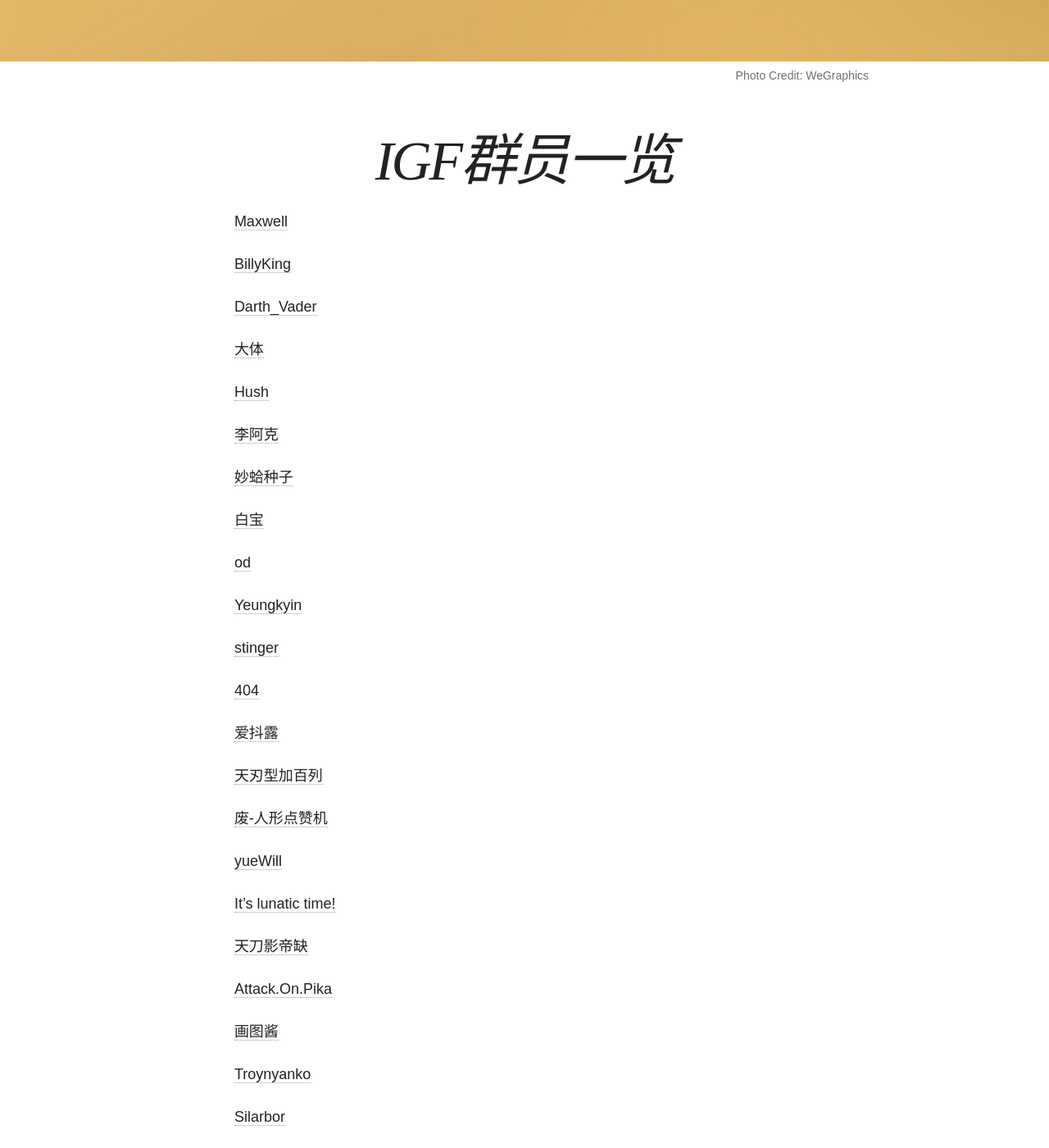
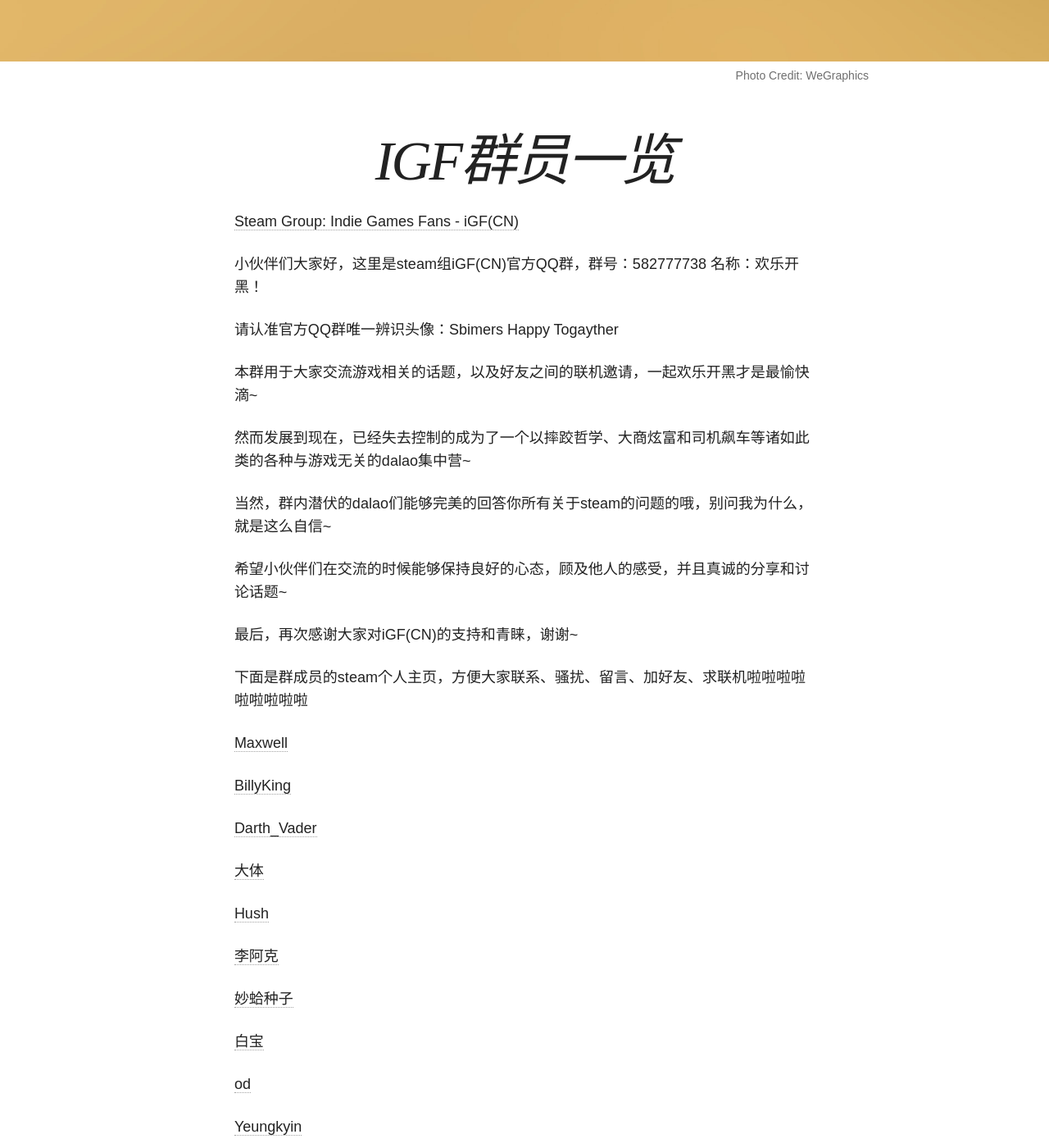
Before and after one commit to hushPlease/hushPlease.github.io, a Jekyll site: the page built from _posts/articles/2016-09-05-steam-indie-game-fans.md, in a window 1280 px wide and 1400 px high, scrolled down 618 px. Shown: the whole window at 82% size. Built offline with Jekyll 4.4.1, drawn with Linux system fonts in a browser that asks for light colours; nearby versions of some CDN libraries.

Commit message:
Update post.

```diff
--- a/_posts/articles/2016-09-05-steam-indie-game-fans.md
+++ b/_posts/articles/2016-09-05-steam-indie-game-fans.md
@@ -9,9 +9,27 @@
   credit: WeGraphics
   creditlink: http://wegraphics.net/
 date: 2016-09-05 22:31:59
-modified: 2016-09-05 22:57:34
+modified: 2016-09-06 14:51:58
 share: true
 ---
+
+[Steam Group: Indie Games Fans - iGF(CN)](http://steamcommunity.com/groups/indiegamesfans)
+
+小伙伴们大家好，这里是steam组iGF(CN)官方QQ群，群号：582777738 名称：欢乐开黑！
+
+请认准官方QQ群唯一辨识头像：Sbimers Happy Togayther
+
+本群用于大家交流游戏相关的话题，以及好友之间的联机邀请，一起欢乐开黑才是最愉快滴~
+
+然而发展到现在，已经失去控制的成为了一个以摔跤哲学、大商炫富和司机飙车等诸如此类的各种与游戏无关的dalao集中营~
+
+当然，群内潜伏的dalao们能够完美的回答你所有关于steam的问题的哦，别问我为什么，就是这么自信~
+
+希望小伙伴们在交流的时候能够保持良好的心态，顾及他人的感受，并且真诚的分享和讨论话题~
+
+最后，再次感谢大家对iGF(CN)的支持和青睐，谢谢~
+
+下面是群成员的steam个人主页，方便大家联系、骚扰、留言、加好友、求联机啦啦啦啦啦啦啦啦啦
 
 [Maxwell](http://steamcommunity.com/profiles/76561198161052578/)
 
```
Also changed, not shown: other parts of _posts/articles/2016-09-05-steam-indie-game-fans.md (+6 -0 lines).
